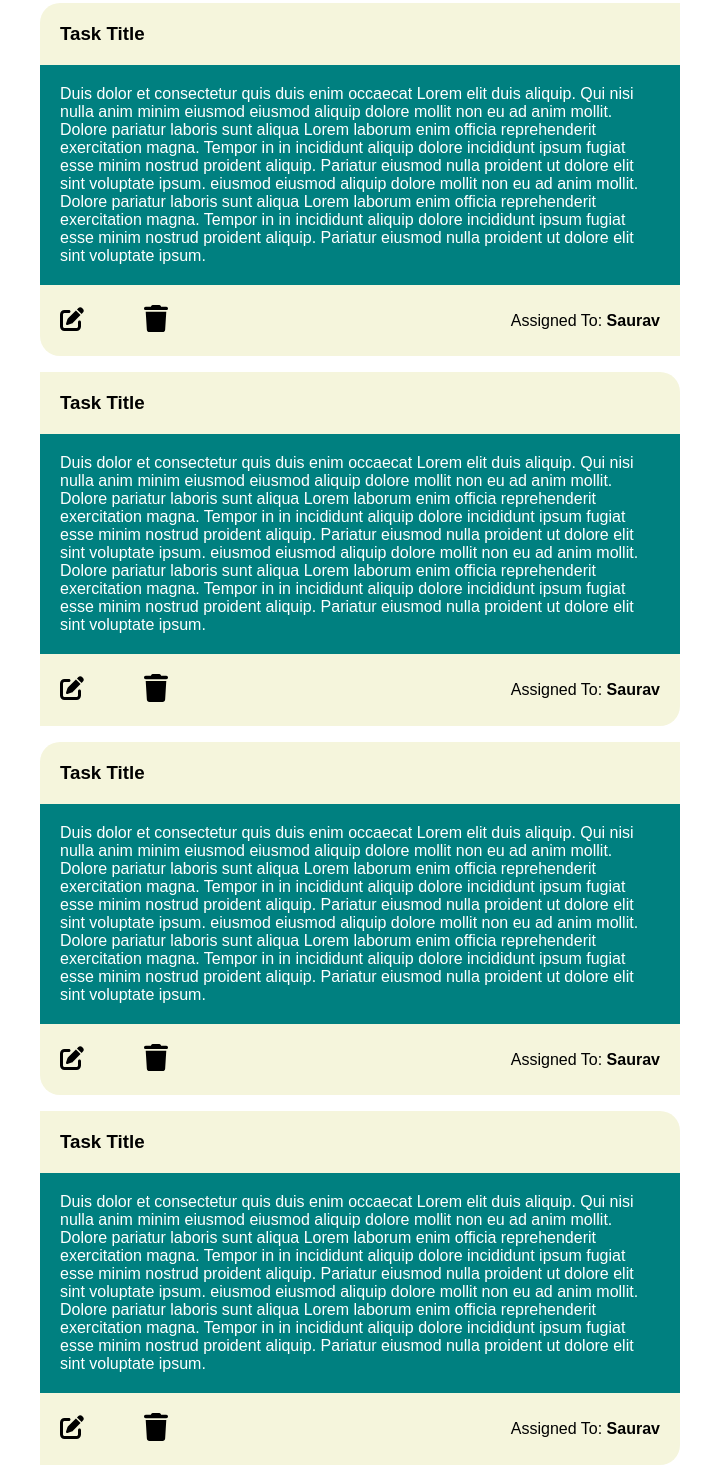
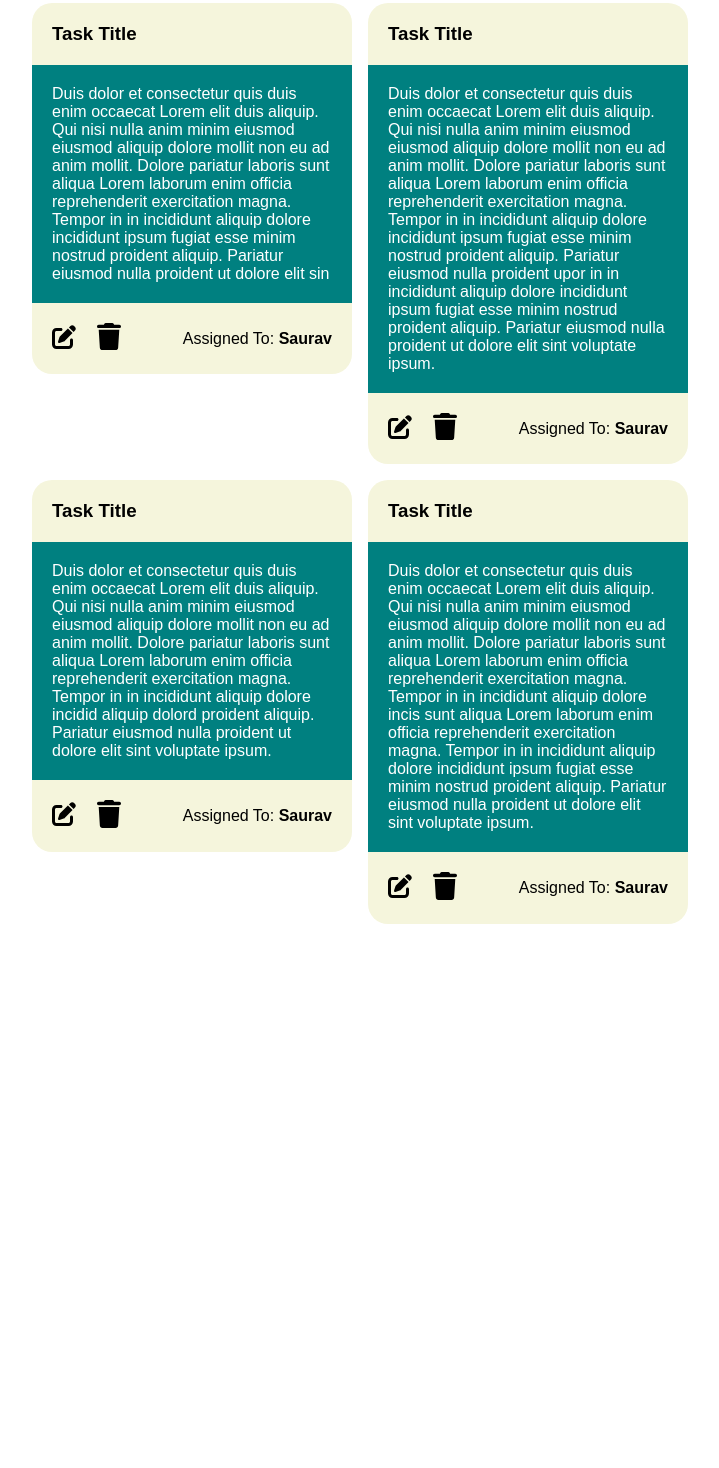
Before and after one commit to SauravSth/conestogaGroupProject, a plain HTML site: page getAll.html in a window 1280 px wide. Shown: the part 148-1616 px from the top of the page, without its empty margins (280-999 px from the left). After the commit the page ends 1080 px from the top, so only its background shows below. Drawn offline with Linux system fonts and the light colour scheme.

Commit message:
textarea fixes

```diff
--- a/css/style.css
+++ b/css/style.css
@@ -54,6 +54,7 @@ button {
 
 #taskForm textarea {
 	border-radius: 20px;
+	padding: 10px;
 	border: 1px solid darkgray;
 }
 
@@ -94,8 +95,8 @@ button {
 	color: white;
 }
 .task-container {
-	min-width: 20em;
-	max-width: 40em;
+	min-width: 10em;
+	max-width: 20em;
 	margin: 8px;
 }
 
@@ -106,12 +107,14 @@ button {
 }
 .task-title {
 	background-color: beige;
+	border-radius: 20px 20px 0 0;
 }
 .task-options {
 	display: flex;
 	align-items: center;
 	justify-content: space-between;
 	background-color: beige;
+	border-radius: 0 0 20px 20px;
 }
 .task-title {
 	color: black;
@@ -129,17 +132,5 @@ button {
 .assigned-to {
 	color: black;
 	text-align: right;
-	flex-grow: 0.7;
+	flex-grow: 0.5;
 }
-.task-container:nth-child(odd) .task-title {
-	border-top-left-radius: 20px;
-}
-.task-container:nth-child(odd) .task-options {
-	border-bottom-left-radius: 20px;
-}
-.task-container:nth-child(even) .task-title {
-	border-top-right-radius: 20px;
-}
-.task-container:nth-child(even) .task-options {
-	border-bottom-right-radius: 20px;
-}
--- a/getAll.html
+++ b/getAll.html
@@ -51,11 +51,48 @@
 								incididunt aliquip dolore incididunt ipsum
 								fugiat esse minim nostrud proident aliquip.
 								Pariatur eiusmod nulla proident ut dolore elit
-								sint voluptate ipsum. eiusmod eiusmod aliquip
-								dolore mollit non eu ad anim mollit. Dolore
-								pariatur laboris sunt aliqua Lorem laborum enim
-								officia reprehenderit exercitation magna. Tempor
-								in in incididunt aliquip dolore incididunt ipsum
+								sin
+							</p>
+						</div>
+					</div>
+					<div class="task-options">
+						<div class="edit">
+							<a href=""
+								><img
+									src="./images/pen-to-square-solid.svg"
+									alt="Edit Icon"
+							/></a>
+						</div>
+						<div class="delete">
+							<a href=""
+								><img
+									src="./images/trash-solid.svg"
+									alt="Delete Icon"
+								/>
+							</a>
+						</div>
+						<div class="assigned-to">
+							Assigned To: <strong>Saurav</strong>
+						</div>
+					</div>
+				</div>
+				<div class="task-container random-color">
+					<div class="task-details">
+						<div class="task-title">
+							<h3>Task Title</h3>
+						</div>
+						<div class="task-desc">
+							<p>
+								Duis dolor et consectetur quis duis enim
+								occaecat Lorem elit duis aliquip. Qui nisi nulla
+								anim minim eiusmod eiusmod aliquip dolore mollit
+								non eu ad anim mollit. Dolore pariatur laboris
+								sunt aliqua Lorem laborum enim officia
+								reprehenderit exercitation magna. Tempor in in
+								incididunt aliquip dolore incididunt ipsum
+								fugiat esse minim nostrud proident aliquip.
+								Pariatur eiusmod nulla proident upor in in
+								incididunt aliquip dolore incididunt ipsum
 								fugiat esse minim nostrud proident aliquip.
 								Pariatur eiusmod nulla proident ut dolore elit
 								sint voluptate ipsum.
@@ -96,17 +133,9 @@
 								non eu ad anim mollit. Dolore pariatur laboris
 								sunt aliqua Lorem laborum enim officia
 								reprehenderit exercitation magna. Tempor in in
-								incididunt aliquip dolore incididunt ipsum
-								fugiat esse minim nostrud proident aliquip.
-								Pariatur eiusmod nulla proident ut dolore elit
-								sint voluptate ipsum. eiusmod eiusmod aliquip
-								dolore mollit non eu ad anim mollit. Dolore
-								pariatur laboris sunt aliqua Lorem laborum enim
-								officia reprehenderit exercitation magna. Tempor
-								in in incididunt aliquip dolore incididunt ipsum
-								fugiat esse minim nostrud proident aliquip.
-								Pariatur eiusmod nulla proident ut dolore elit
-								sint voluptate ipsum.
+								incididunt aliquip dolore incidid aliquip dolord
+								proident aliquip. Pariatur eiusmod nulla
+								proident ut dolore elit sint voluptate ipsum.
 							</p>
 						</div>
 					</div>
@@ -144,65 +173,13 @@
 								non eu ad anim mollit. Dolore pariatur laboris
 								sunt aliqua Lorem laborum enim officia
 								reprehenderit exercitation magna. Tempor in in
-								incididunt aliquip dolore incididunt ipsum
-								fugiat esse minim nostrud proident aliquip.
-								Pariatur eiusmod nulla proident ut dolore elit
-								sint voluptate ipsum. eiusmod eiusmod aliquip
-								dolore mollit non eu ad anim mollit. Dolore
-								pariatur laboris sunt aliqua Lorem laborum enim
-								officia reprehenderit exercitation magna. Tempor
-								in in incididunt aliquip dolore incididunt ipsum
-								fugiat esse minim nostrud proident aliquip.
-								Pariatur eiusmod nulla proident ut dolore elit
-								sint voluptate ipsum.
-							</p>
-						</div>
-					</div>
-					<div class="task-options">
-						<div class="edit">
-							<a href=""
-								><img
-									src="./images/pen-to-square-solid.svg"
-									alt="Edit Icon"
-							/></a>
-						</div>
-						<div class="delete">
-							<a href=""
-								><img
-									src="./images/trash-solid.svg"
-									alt="Delete Icon"
-								/>
-							</a>
-						</div>
-						<div class="assigned-to">
-							Assigned To: <strong>Saurav</strong>
-						</div>
-					</div>
-				</div>
-				<div class="task-container random-color">
-					<div class="task-details">
-						<div class="task-title">
-							<h3>Task Title</h3>
-						</div>
-						<div class="task-desc">
-							<p>
-								Duis dolor et consectetur quis duis enim
-								occaecat Lorem elit duis aliquip. Qui nisi nulla
-								anim minim eiusmod eiusmod aliquip dolore mollit
-								non eu ad anim mollit. Dolore pariatur laboris
-								sunt aliqua Lorem laborum enim officia
-								reprehenderit exercitation magna. Tempor in in
-								incididunt aliquip dolore incididunt ipsum
-								fugiat esse minim nostrud proident aliquip.
-								Pariatur eiusmod nulla proident ut dolore elit
-								sint voluptate ipsum. eiusmod eiusmod aliquip
-								dolore mollit non eu ad anim mollit. Dolore
-								pariatur laboris sunt aliqua Lorem laborum enim
-								officia reprehenderit exercitation magna. Tempor
-								in in incididunt aliquip dolore incididunt ipsum
-								fugiat esse minim nostrud proident aliquip.
-								Pariatur eiusmod nulla proident ut dolore elit
-								sint voluptate ipsum.
+								incididunt aliquip dolore incis sunt aliqua
+								Lorem laborum enim officia reprehenderit
+								exercitation magna. Tempor in in incididunt
+								aliquip dolore incididunt ipsum fugiat esse
+								minim nostrud proident aliquip. Pariatur eiusmod
+								nulla proident ut dolore elit sint voluptate
+								ipsum.
 							</p>
 						</div>
 					</div>
--- a/script.js
+++ b/script.js
@@ -21,3 +21,8 @@ const checkData = (e) => {
 document.addEventListener('DOMContentLoaded', () => {
 	$('#taskForm').addEventListener('submit', checkData)
 })
+
+const getRandomColor = () => {
+	let randomColor = Math.floor(Math.random() * 16777215).toString(16)
+	return randomColor
+}
```
